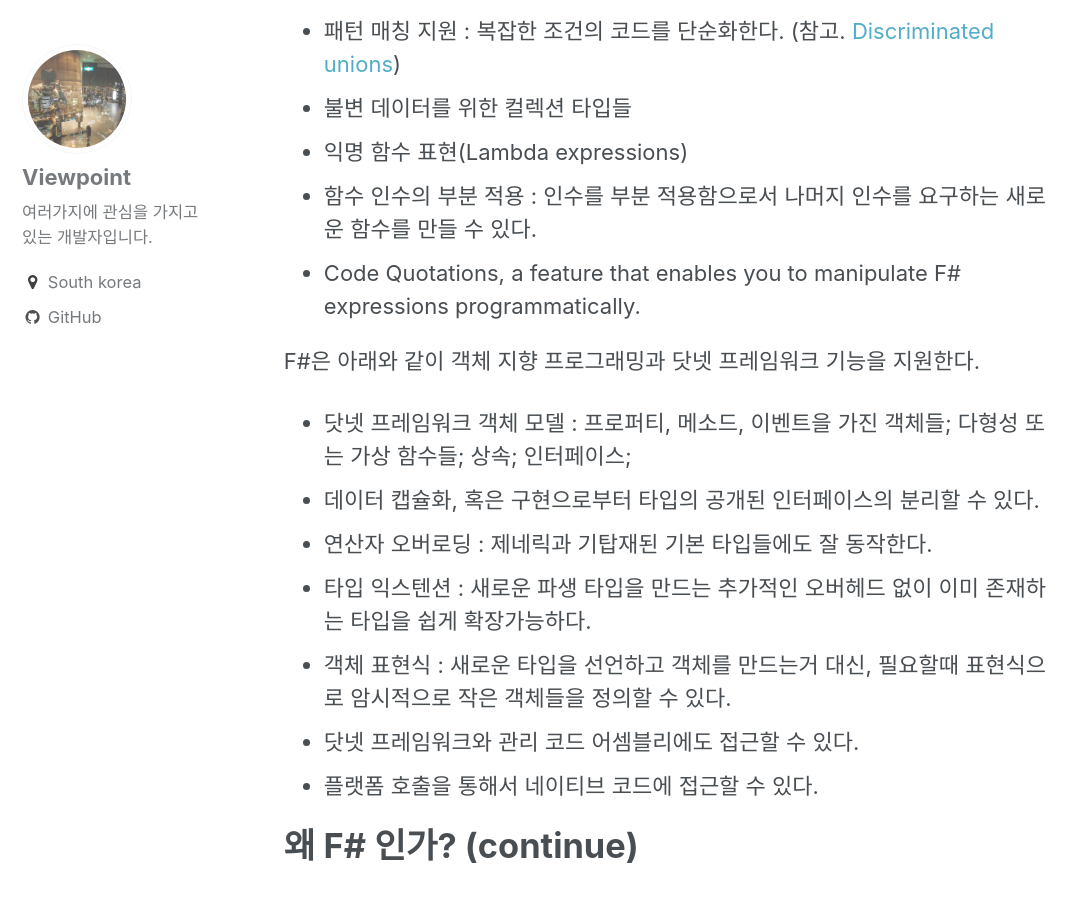
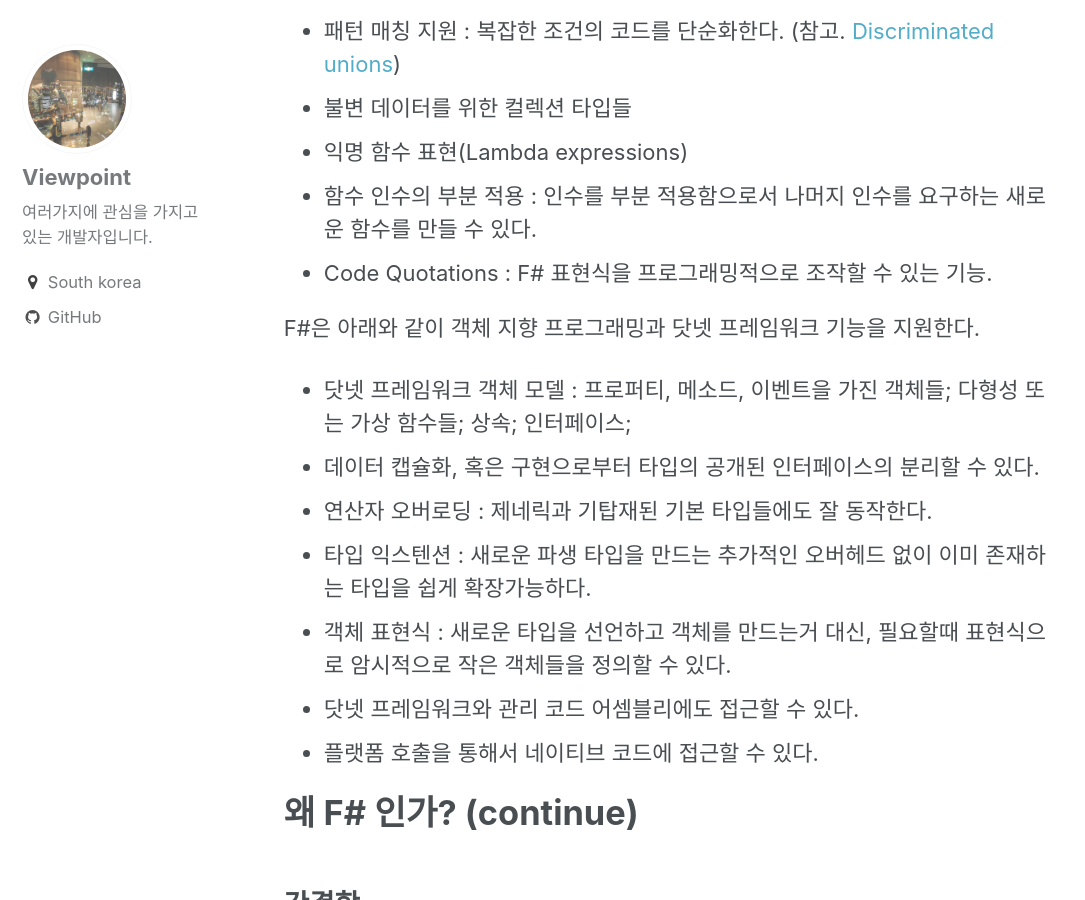
Before and after one commit to hide1202/hide1202.github.io, a Jekyll site: the page built from _posts/2017-08-17-fsharp-getting-started.md, in a window 1280 px wide and 900 px high, scrolled down 1250 px. Shown: the whole window, without its empty margins (0-1085 px from the left). Built offline with Jekyll 4.4.1, drawn with Linux system fonts in a browser that asks for light colours.

Commit message:
Fix F# post

```diff
--- a/_posts/2017-08-17-fsharp-getting-started.md
+++ b/_posts/2017-08-17-fsharp-getting-started.md
@@ -25,7 +25,7 @@ F#은 복잡한 문제들을 간단한 코드를 작성해서 해결하기 위
 - 불변 데이터를 위한 컬렉션 타입들
 - 익명 함수 표현(Lambda expressions)
 - 함수 인수의 부분 적용 : 인수를 부분 적용함으로서 나머지 인수를 요구하는 새로운 함수를 만들 수 있다.
-- Code Quotations, a feature that enables you to manipulate F# expressions programmatically.
+- Code Quotations : F# 표현식을 프로그래밍적으로 조작할 수 있는 기능.
 
 F#은 아래와 같이 객체 지향 프로그래밍과 닷넷 프레임워크 기능을 지원한다.
 - 닷넷 프레임워크 객체 모델 : 프로퍼티, 메소드, 이벤트을 가진 객체들; 다형성 또는 가상 함수들; 상속; 인터페이스;
```
